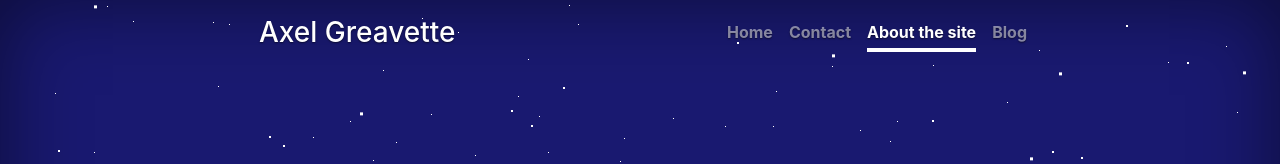
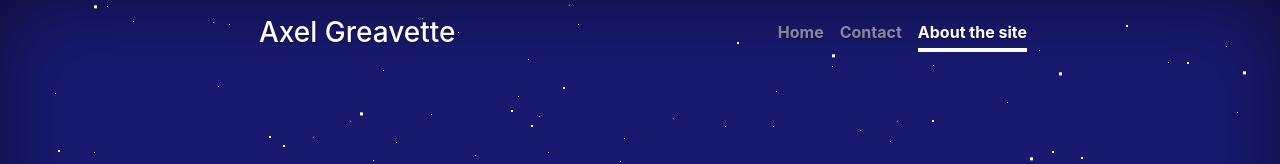
Before and after one commit to fossabot/axelgreavette.xyz, a website: page src/front-end/about-the-site/index.html in a window 1280 px wide. Shown: the top 164 px of the page. Drawn offline with nearby package versions, Linux system fonts and the light colour scheme; no server answers.

Commit message:
Update index.html

```diff
--- a/src/front-end/about-the-site/index.html
+++ b/src/front-end/about-the-site/index.html
@@ -27,7 +27,6 @@
             <a class="nav-link" href="/">Home</a>
             <a class="nav-link" href="mailto:vultureavatar@gmail.com">Contact</a>
             <a class="nav-link active" href="/about-the-site">About the site</a>
-            <a class="nav-link" href="https://blog.axelgreavette.xyz">Blog</a>
           </nav>
         </div>
       </header>
```
